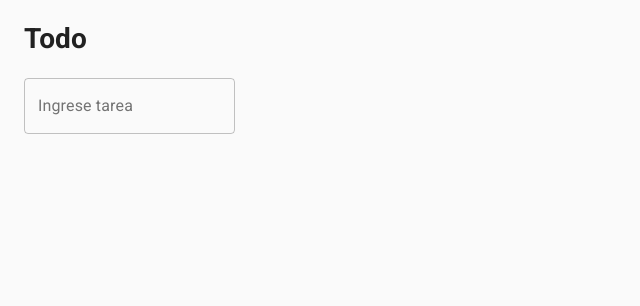
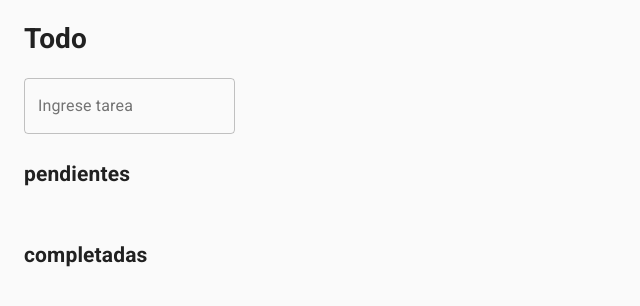
Before and after one commit to mikerueda/todo-list-react, a React (Create React App) app: page / in a window 1280 px wide. Shown: the top 306 px of the page, without its empty margins (0-640 px from the left). Built offline with nearby package versions, Linux system fonts and the light colour scheme.

Commit message:
mirá como anda ese TODO papá!

```diff
--- a/package.json
+++ b/package.json
@@ -6,6 +6,7 @@
     "@material-ui/core": "^4.5.0",
     "react": "^16.10.2",
     "react-dom": "^16.10.2",
+    "react-id-generator": "^2.0.0",
     "react-scripts": "3.2.0"
   },
   "scripts": {
--- a/src/App.js
+++ b/src/App.js
@@ -1,27 +1,41 @@
-import React from 'react'
+import React, { Component } from 'react'
 import { CssBaseline, Container } from '@material-ui/core'
 import TextField from '@material-ui/core/TextField'
+import nextId from 'react-id-generator'
 import TasksList from './components/TasksList'
 
-class App extends React.Component {
+class App extends Component {
 	state = {
 		task: '',
 		todo: []
 	}
 
-	fieldHandler(e) {
+	fieldHandler = (e) => {
 		this.setState({ task: e.target.value })
 	}
 
-	enterHandler(e) {
+	enterHandler = (e) => {
 		if (e.key === 'Enter') {
-			let value = this.state[e.target.name]
-			let newTodo = [ ...this.state.todo, value ]
-			this.setState({ task: '', todo: newTodo })
+			this.saveTask(e.target.name)
 		}
 	}
 
+	saveTask = (field) => {
+		let value = this.state[field]
+		let newTodo = [ ...this.state.todo, { id: nextId('task-'), text: value, status: 'pending' } ]
+		this.setState({ [field]: '', todo: newTodo })
+	}
+
+	changeStatus = (id) => {
+		let newTodo = [ ...this.state.todo ]
+		let task = newTodo.find((e) => e.id === id)
+		task.status = task.status === 'pending' ? 'completed' : 'pending'
+		this.setState({ todo: newTodo })
+	}
+
 	render() {
+		const completed = [ ...this.state.todo.filter((e) => e.status === 'completed') ]
+		const pending = [ ...this.state.todo.filter((e) => e.status === 'pending') ]
 		return (
 			<Container>
 				<CssBaseline />
@@ -34,7 +48,8 @@ class App extends React.Component {
 					onKeyPress={(e) => this.enterHandler(e)}
 					variant="outlined"
 				/>
-				<TasksList data={[ ...this.state.todo ]} />
+				<TasksList title={'pendientes'} tag={'( )'} data={pending} changeStatus={this.changeStatus} />
+				<TasksList title={'completadas'} tag={'(x)'} data={completed} changeStatus={this.changeStatus} />
 			</Container>
 		)
 	}
--- a/src/components/TasksList.js
+++ b/src/components/TasksList.js
@@ -1,12 +1,15 @@
 import React from 'react'
 import { List, ListItem, ListItemText } from '@material-ui/core'
 
-const TasksList = ({ data }) => {
+const TasksList = ({ data, changeStatus, tag, title }) => {
 	return (
 		<List>
+			<h2>{title}</h2>
 			{data.reverse().map((e, i) => (
-				<ListItem button key={i}>
-					<ListItemText>{e}</ListItemText>
+				<ListItem button key={i} onClick={() => changeStatus(e.id)}>
+					<ListItemText>
+						{tag} {e.text}
+					</ListItemText>
 				</ListItem>
 			))}
 		</List>
```
Also changed, not shown: 2 other files (tests, documents, lock files or other folders).
